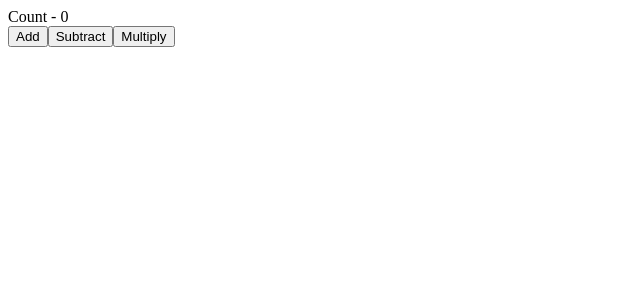
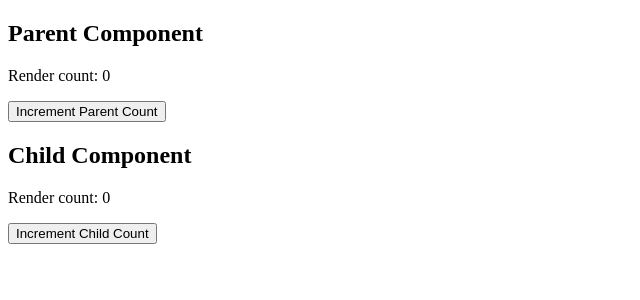
Before and after one commit to RajKoradiya/Book-Store, a React (Create React App) app: page / in a window 1280 px wide. Shown: the top 300 px of the page, without its empty margins (0-640 px from the left). Built offline with nearby package versions, Linux system fonts and the light colour scheme.

Commit message:
Day 22 complete

```diff
--- a/src/App.js
+++ b/src/App.js
@@ -1,4 +1,6 @@
 import React from "react";
+import Child from "./components/Child";
+import Parent from "./components/Parent";
 // import Form from "./components/Form";
 // import RegisterUser from "./components/RegisterUser";
 // import Consumer1 from "./components/Consumer1";
@@ -7,7 +9,7 @@ import React from "react";
 // import Post from "./components/Post";
 // import Consumer2 from "./components/Consumer2";
 // import Consumer1 from "./components/Consumer1";
-import CounterHook from "./components/CounterHook";
+// import CounterHook from "./components/CounterHook";
 // import UDetails from "./components/UDetails";
 // import RenderPropsComponent from "./components/RenderPropsComponent";
 // import { UserProvider } from "./components/UserContex";
@@ -81,7 +83,7 @@ function App() {
 
       {/* <HooksMouse /> */}
       {/* <PostDetails /> */}
-      <CounterHook/>
+      {/* <CounterHook/> */}
       {/* <UDetails/> */}
 
       {/* <counterContext.Provider value={{countState: count, countDispatch: dispatch}}>
@@ -94,6 +96,9 @@ function App() {
       {/* <RegisterUser /> */}
 
       {/* <Form/> */}
+      <Parent>
+        <Child/>
+      </Parent>
     </div>
   );
 }
--- /dev/null
+++ b/src/components/Child.js
@@ -0,0 +1,20 @@
+import React, { useState } from "react";
+
+function Child() {
+  const [childCount, setChildCount] = useState(0);
+
+  const handleClick = () => {
+    setChildCount(childCount + 1);
+};
+console.log("child render")
+
+  return (
+    <div>
+      <h2>Child Component</h2>
+      <p>Render count: {childCount}</p>
+      <button onClick={handleClick}>Increment Child Count</button>
+    </div>
+  );
+}
+
+export default Child;
--- /dev/null
+++ b/src/components/Parent.js
@@ -0,0 +1,22 @@
+import React, { useState } from "react";
+// import Child from "./Child";
+
+function Parent({children}) {
+  const [parentCount, setParentCount] = useState(0);
+
+  const handleClick = () => {
+    setParentCount(parentCount + 1);
+};
+console.log("prenet render")
+
+  return (
+    <div>
+      <h2>Parent Component</h2>
+      <p>Render count: {parentCount}</p>
+      <button onClick={handleClick}>Increment Parent Count</button>
+      {children}
+    </div>
+  );
+}
+
+export default Parent;
```
